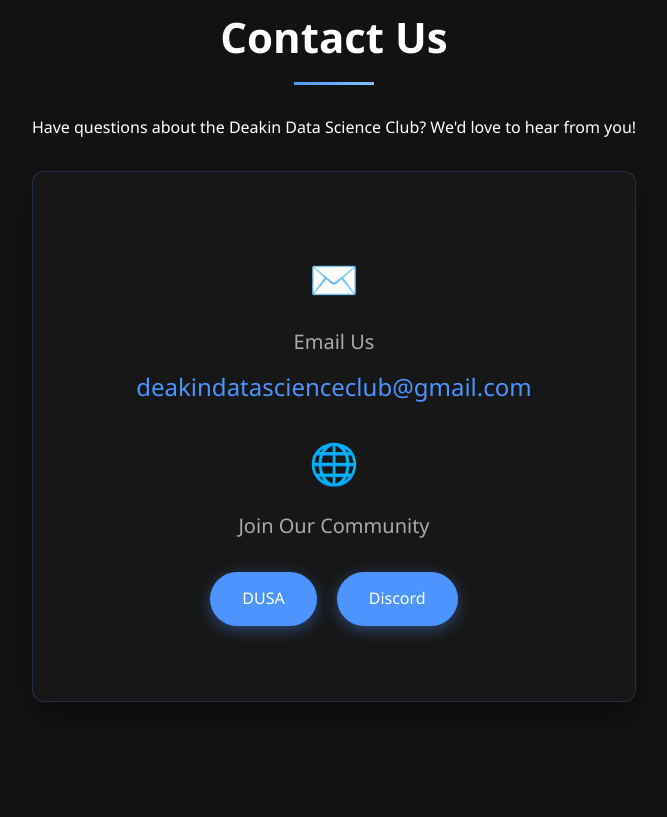
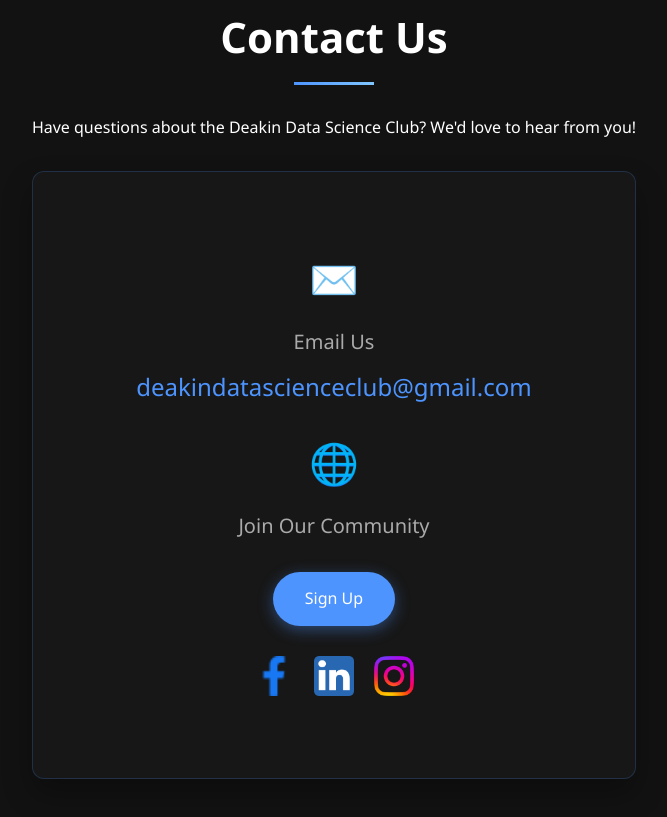
Before and after one commit to bennyp85/ddsc-official, a plain HTML site: page contact.html in a window 1280 px wide. Shown: the part 487-1304 px from the top of the page, without its empty margins (306-973 px from the left). Before the commit the page ends 1269 px from the top, so only its background shows below. Drawn offline with Linux system fonts and the light colour scheme.

Commit message:
social links added to the index and contact pages.

```diff
--- a/contact.html
+++ b/contact.html
@@ -42,10 +42,15 @@
                 <div class="contact-method">
                     <div class="contact-icon">🌐</div>
                     <div class="contact-label">Join Our Community</div>
-                    <div class="social-links">
-                        <a href="https://dusa-members.my.salesforce-sites.com/aakpay__checkoutm?key=a1dMn000004CUKz&Token=KSkoNAiIagM0gl1AvBl8Kfpjcalb_2B43BwL9ANoI9TsM_3D" class="btn primary-btn">DUSA</a>
-                        <a href="https://discord.gg/M8CDXDNeTX" class="btn primary-btn">Discord</a>
-                    </div>
+                <div class="cta-buttons">
+                    <a href="https://dusa-members.my.salesforce-sites.com/aakpay__checkoutm?key=a1dMn000004CUKz&Token=KSkoNAiIagM0gl1AvBl8Kfpjcalb_2B43BwL9ANoI9TsM_3D" class="btn primary-btn">Sign Up</a>
+                </div>
+                <div class="social-links">
+                    <a href="https://www.facebook.com/deakindsc/" target="_blank" class="social-link"><img src="./images/facebook-icon.png" alt="Facebook"></a>
+                    <a href="https://www.linkedin.com/in/deakin-data-science-club-955202345/" target="_blank" class="social-link"><img src="./images/linkedin-icon.png" alt="LinkedIn"></a>
+                    <a href="https://www.instagram.com/deakin_dsc/" target="_blank" class="social-link"><img src="./images/instagram-icon.png" alt="Instagram"></a>
+                </div>
+            </div>
                 </div>
             </div>
         </div>
--- a/styles.css
+++ b/styles.css
@@ -583,6 +583,16 @@
     margin-top: 30px;
 }
 
+.social-links a img {
+    width: 40px; /* Adjust size as needed */
+    height: 40px; /* Adjust size as needed */
+    transition: transform 0.3s ease;
+}
+
+.social-links a:hover img {
+    transform: scale(1.1);
+}
+
 .location-info {
     margin-top: 40px;
     font-size: 18px;
```
Also changed, not shown: index.html (+5 -0 lines), images/facebook-icon.png (added), images/instagram-icon.png (added), images/linkedin-icon.png (added).
